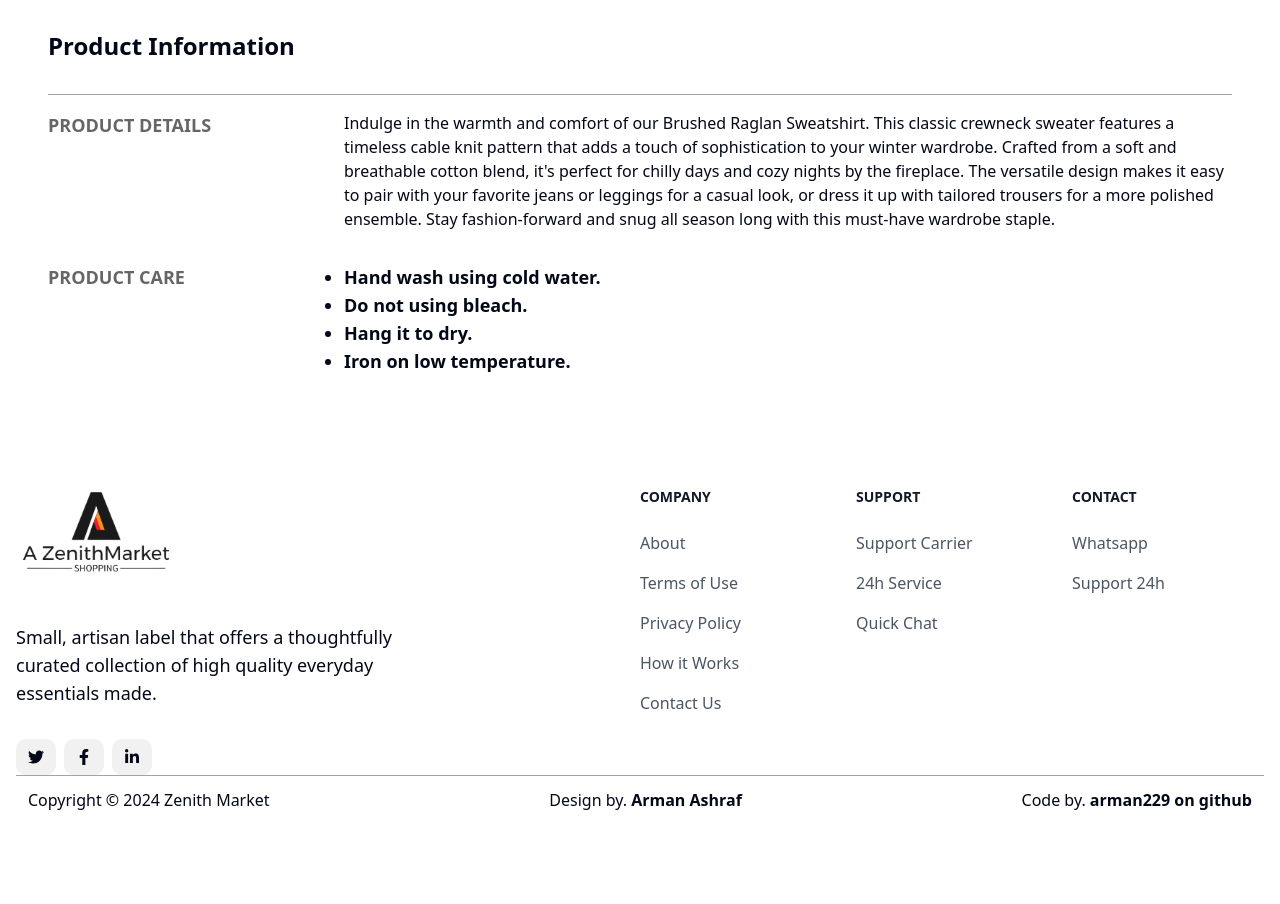
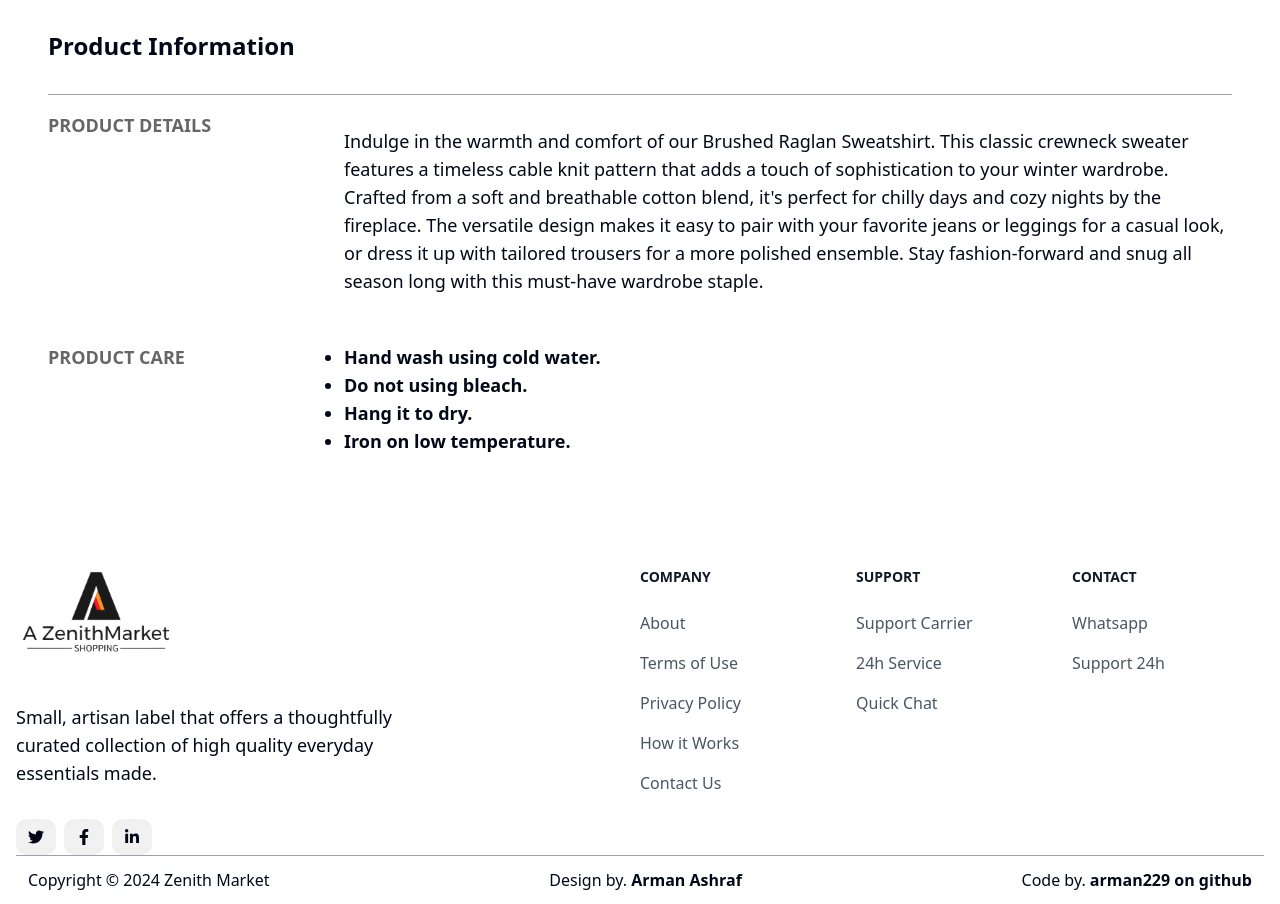
Before and after one commit to arman229/E_commerce_website, a Next.js app: page /detailPage/1 in a window 1280 px wide. Shown: the part 861-1765 px from the top of the page. Before the commit the page ends 1685 px from the top, so only its background shows below. Built offline with nearby package versions, Linux system fonts and the light colour scheme.

Commit message:
update the detail page

```diff
--- a/src/app/detailPage/[id]/page.tsx
+++ b/src/app/detailPage/[id]/page.tsx
@@ -68,7 +68,7 @@ function DetailPage({params}: { params: { id: string } }) {
                                 <h1 className={'text-[#666] font-bold md:text-lg text-xl uppercase'}>product details </h1>
                             </div>
                             <div className={'md:col-span-9 col-span-12'}>
-                                <p className={'  md:text-md text-sx'}>{item.productDetails}</p>
+                                <p className={'  leading-7 text-md md:text-lg my-4 [&:not(:first-child)]:mt-6'}>{item.productDetails}</p>
                             </div>
                         </div>
                         <div className={'grid grid-cols-12 py-4 '}>
```
Also changed, not shown: 1 other file (tests, documents, lock files or other folders).
